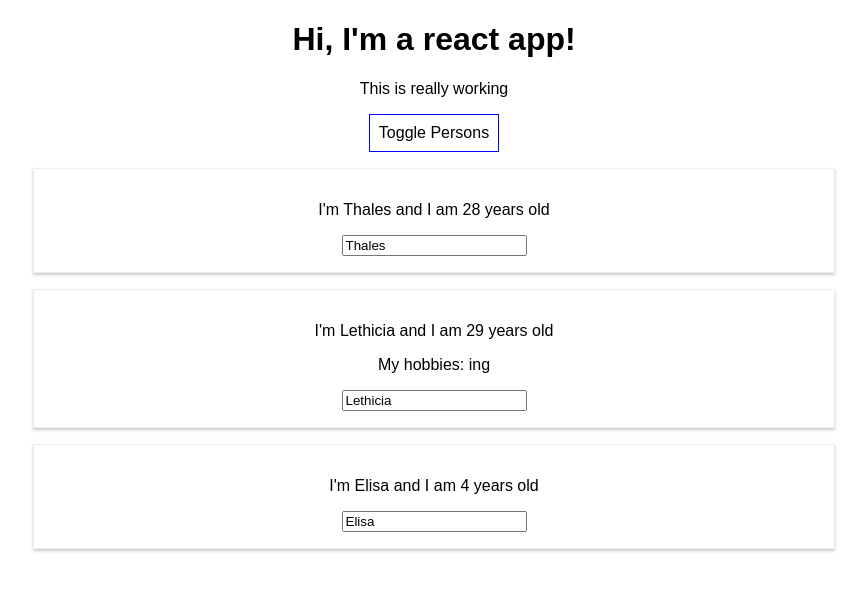
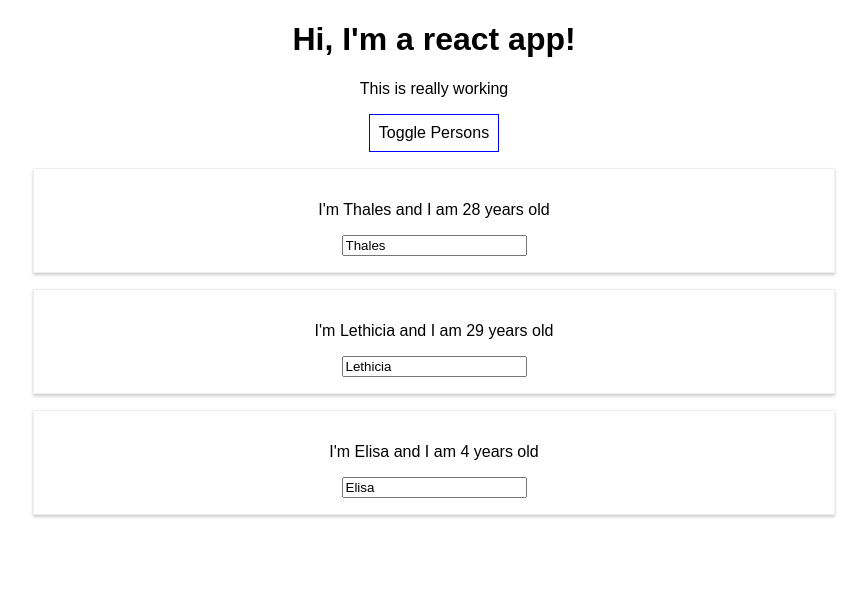
Before and after one commit to Costath/react-guide-Academind, a React (Create React App) app: page / in a window 1280 px wide. Both pictures are taken after a click on the button "Toggle Persons". Shown: the top 590 px of the page, without its empty margins (206-1073 px from the left). Built offline with nearby package versions, Linux system fonts and the light colour scheme.

Commit message:
updating state immutably

```diff
--- a/src/App.js
+++ b/src/App.js
@@ -14,19 +14,6 @@
     showPersons: false
   }
 
-  switchNameHandler = (newName) => {
-    // console.log('was clicked');
-    // DON'T DO THIS WAY  setthis.state.persons[0].name = 'Thales Daniel';
-
-    this.setState({
-      persons: [
-        { name: newName, age: 27},
-        { name: 'Lethicia', age: 28},
-        { name: 'Elisa', age: 3}
-      ]
-    })
-  }
-
   nameChangedHandler = (event) => {
     this.setState({
       persons: [
@@ -35,6 +22,13 @@
         { name: 'Elisa', age: 3}
       ]
     })
+  }
+
+  deletePersonHandler = (personIndex) => {
+    // const persons = this.state.persons.slice();
+    const persons = [...this.state.persons];
+    persons.splice(personIndex, 1);
+    this.setState({persons: persons});
   }
 
   togglePersonsHandler = () => {
@@ -56,18 +50,12 @@
     if (this.state.showPersons) {
       persons = (
         <div>
-          <Person
-            name={this.state.persons[0].name}
-            age={this.state.persons[0].age}
-          />
-          <Person
-            name={this.state.persons[1].name}
-            age={this.state.persons[1].age}
-            click={this.switchNameHandler.bind(this, 'Thales Costa')}
-            changed={this.nameChangedHandler}>My hobbies: ing</Person>
-          <Person
-            name={this.state.persons[2].name}
-            age={this.state.persons[2].age} />
+          {this.state.persons.map((person, index) => {
+            return <Person
+              click={() => this.deletePersonHandler(index)}
+              name={person.name}
+              age={person.age} />
+          })}
         </div>
       )
     }
```
